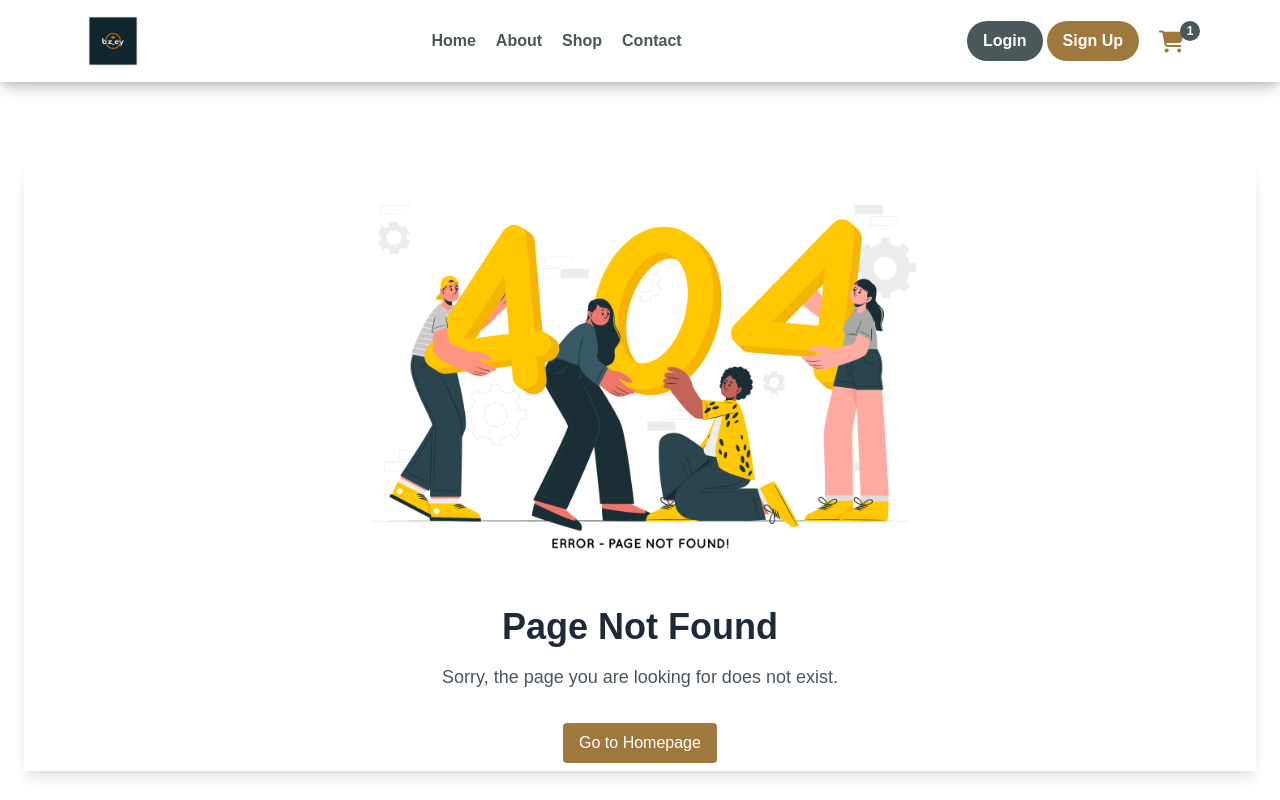
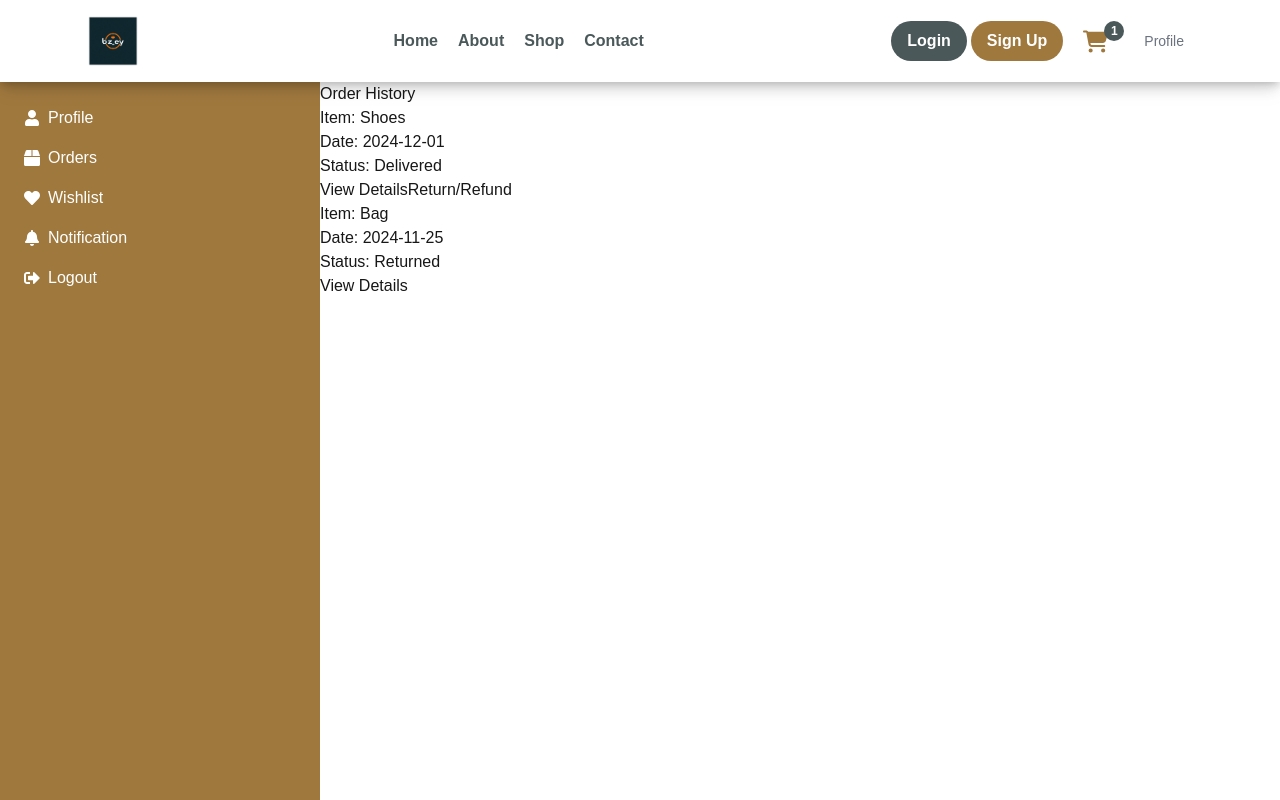
Before and after one commit to Bz14/E-Commerce-Website, a Next.js app in the folder Frontend/ecommerce/: page /profile/wishlist in a window 1280 px wide. Before the commit this address had no page. Shown: the top 800 px of the page. Built offline with nearby package versions, Linux system fonts and the light colour scheme.

Commit message:
Profile section started.

```diff
--- a/Frontend/ecommerce/src/app/Components/Nav/nav.tsx
+++ b/Frontend/ecommerce/src/app/Components/Nav/nav.tsx
@@ -85,6 +85,12 @@ const NavBar = () => {
                 1
               </span>
             </Link>
+            <Link
+              href="/profile"
+              className="block py-2 px-4 text-sm hover:bg-gray-200 text-gray-500"
+            >
+              Profile
+            </Link>
           </div>
           <div className="md:hidden flex items-center">
             <button
@@ -148,7 +154,7 @@ const NavBar = () => {
         </Link>
         <Link
           href="/signup"
-          className="py-2 px-4 text-gray-500 bg-primaryBrown rounded-full text-white font-semibold hover:bg-primaryHover transition duration-300"
+          className="py-2 px-4 text-gray-500 bg-primaryBrown rounded-full font-semibold hover:bg-primaryHover transition duration-300"
         >
           Sign Up
         </Link>
@@ -158,6 +164,12 @@ const NavBar = () => {
         >
           Cart
         </Link>
+        <Link
+          href="/profile"
+          className="block py-2 px-4 text-sm hover:bg-gray-200 text-gray-500"
+        >
+          Profile
+        </Link>
       </div>
     </nav>
   );
--- /dev/null
+++ b/Frontend/ecommerce/src/app/profile/components/sidebar.tsx
@@ -0,0 +1,43 @@
+import Link from "next/link";
+import { FaUser, FaBox, FaHeart, FaBell, FaSignOutAlt } from "react-icons/fa";
+
+const SideBar = () => {
+  return (
+    <div className="w-1/4 h-screen bg-primaryBrown text-white p-6">
+      <ul className="space-y-4">
+        <li className="flex items-center gap-2">
+          <FaUser />
+          <Link href="/profile/profile-detail" className="hover:text-gray-300">
+            Profile
+          </Link>
+        </li>
+        <li className="flex items-center gap-2">
+          <FaBox />
+          <Link href="/profile/order" className="hover:text-gray-300">
+            Orders
+          </Link>
+        </li>
+        <li className="flex items-center gap-2">
+          <FaHeart />
+          <Link href="/profile/wishlist" className="hover:text-gray-300">
+            Wishlist
+          </Link>
+        </li>
+        <li className="flex items-center gap-2">
+          <FaBell />
+          <Link href="/profile/notification" className="hover:text-gray-300">
+            Notification
+          </Link>
+        </li>
+        <li className="flex items-center gap-2">
+          <FaSignOutAlt />
+          <Link href="/profile/logout" className="hover:text-gray-300">
+            Logout
+          </Link>
+        </li>
+      </ul>
+    </div>
+  );
+};
+
+export default SideBar;
--- /dev/null
+++ b/Frontend/ecommerce/src/app/profile/layout.tsx
@@ -0,0 +1,13 @@
+import SideBar from "./components/sidebar";
+export default function RootLayout({
+  children,
+}: Readonly<{
+  children: React.ReactNode;
+}>) {
+  return (
+    <section className="flex">
+      <SideBar />
+      <div className="w-3/4">{children}</div>
+    </section>
+  );
+}
--- /dev/null
+++ b/Frontend/ecommerce/src/app/profile/notification/page.tsx
@@ -0,0 +1,21 @@
+import React from "react";
+
+const Notifications = () => {
+  const notifications = [
+    "Your order has been shipped!",
+    "Exclusive offer: 20% off on your next purchase!",
+  ];
+
+  return (
+    <div className="notifications">
+      <h2>Notifications</h2>
+      <ul>
+        {notifications.map((note, index) => (
+          <li key={index}>{note}</li>
+        ))}
+      </ul>
+    </div>
+  );
+};
+
+export default Notifications;
--- /dev/null
+++ b/Frontend/ecommerce/src/app/profile/order/page.tsx
@@ -0,0 +1,27 @@
+import React from "react";
+
+const OrderHistory = () => {
+  const orders = [
+    { id: 1, item: "Shoes", date: "2024-12-01", status: "Delivered" },
+    { id: 2, item: "Bag", date: "2024-11-25", status: "Returned" },
+  ];
+
+  return (
+    <div className="order-history">
+      <h2>Order History</h2>
+      <ul>
+        {orders.map((order) => (
+          <li key={order.id}>
+            <p>Item: {order.item}</p>
+            <p>Date: {order.date}</p>
+            <p>Status: {order.status}</p>
+            <button>View Details</button>
+            {order.status === "Delivered" && <button>Return/Refund</button>}
+          </li>
+        ))}
+      </ul>
+    </div>
+  );
+};
+
+export default OrderHistory;
--- /dev/null
+++ b/Frontend/ecommerce/src/app/profile/page.tsx
@@ -0,0 +1,5 @@
+const ProfilePage = () => {
+  return <div>Profile Page</div>;
+};
+
+export default ProfilePage;
--- /dev/null
+++ b/Frontend/ecommerce/src/app/profile/profile-detail/page.tsx
@@ -0,0 +1,40 @@
+"use client";
+import { useState } from "react";
+import Image from "next/image";
+
+const UserInformation = () => {
+  const [user, setUser] = useState({
+    picture: "/default-profile.png",
+    name: "John Doe",
+    email: "johndoe@example.com",
+    phone: "123-456-7890",
+    address: "123 Street, City, Country",
+  });
+
+  const handleEdit = () => {
+    // Add logic for editing user details
+    alert("Edit functionality coming soon!");
+  };
+
+  return (
+    <div>
+      <Image
+        src={user.picture}
+        alt="Profile"
+        className="profile-picture"
+        width={150}
+        height={150}
+      />
+
+      <h2>{user.name}</h2>
+      <p>{user.email}</p>
+      <p>{user.phone}</p>
+      <p>{user.address}</p>
+      <button onClick={handleEdit} className="edit-btn">
+        Edit
+      </button>
+    </div>
+  );
+};
+
+export default UserInformation;
--- /dev/null
+++ b/Frontend/ecommerce/src/app/profile/wishlist/page.tsx
@@ -0,0 +1,27 @@
+import React from "react";
+
+const OrderHistory = () => {
+  const orders = [
+    { id: 1, item: "Shoes", date: "2024-12-01", status: "Delivered" },
+    { id: 2, item: "Bag", date: "2024-11-25", status: "Returned" },
+  ];
+
+  return (
+    <div className="order-history">
+      <h2>Order History</h2>
+      <ul>
+        {orders.map((order) => (
+          <li key={order.id}>
+            <p>Item: {order.item}</p>
+            <p>Date: {order.date}</p>
+            <p>Status: {order.status}</p>
+            <button>View Details</button>
+            {order.status === "Delivered" && <button>Return/Refund</button>}
+          </li>
+        ))}
+      </ul>
+    </div>
+  );
+};
+
+export default OrderHistory;
```
